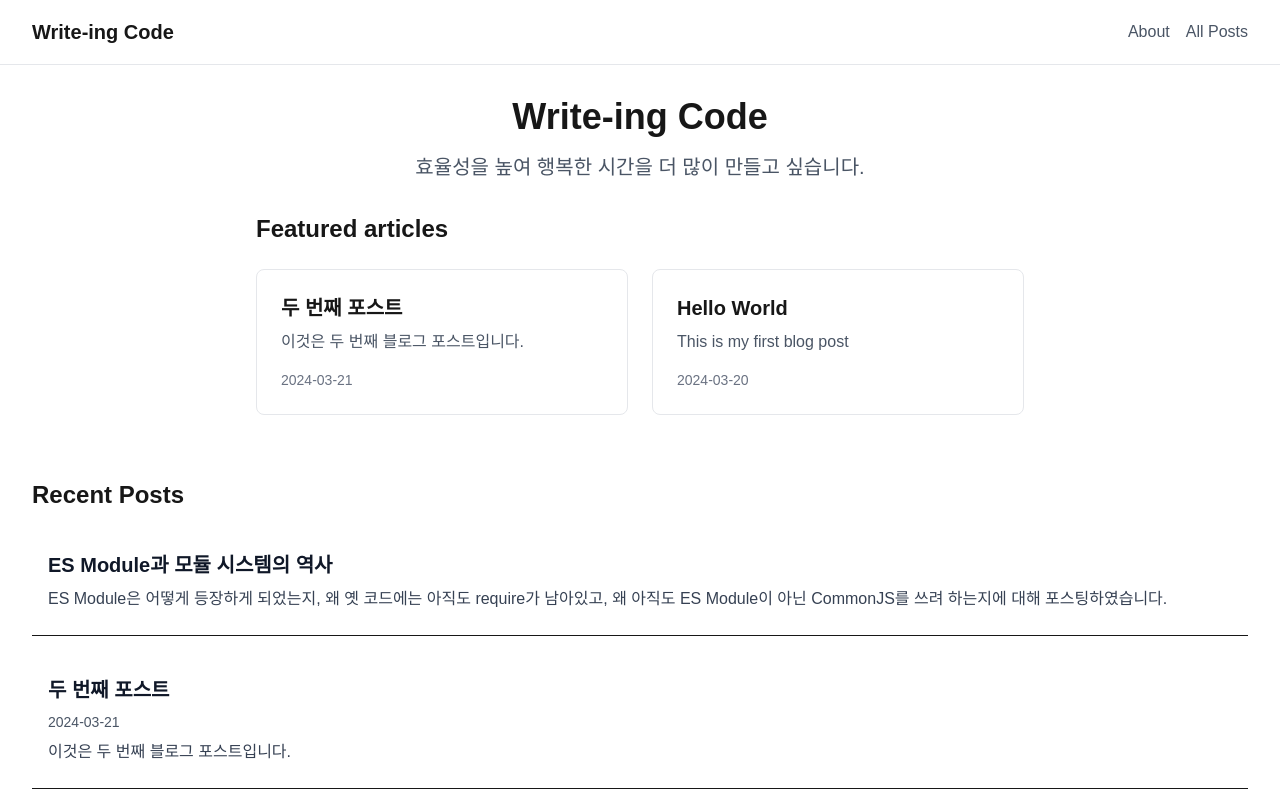
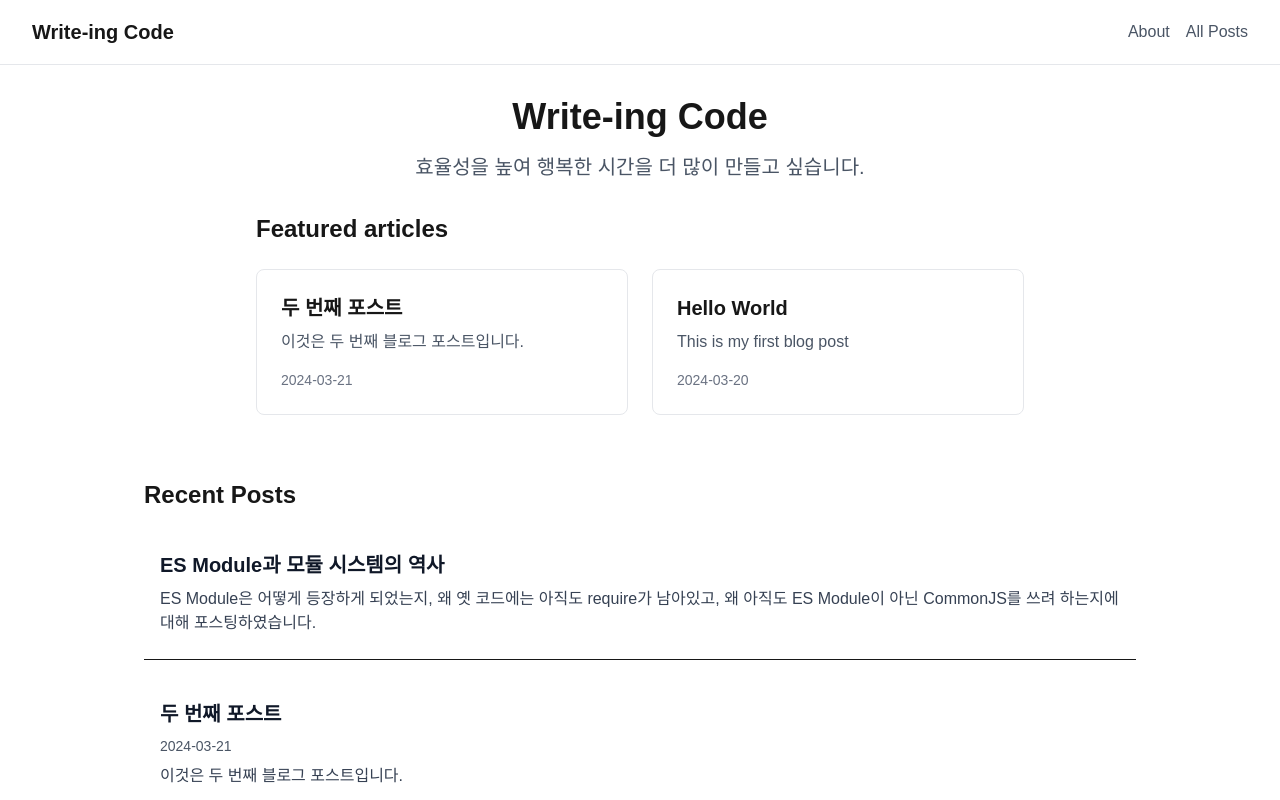
Before and after one commit to te-ing/te-ing-blog, a Next.js app: page / in a window 1280 px wide. Shown: the top 800 px of the page. Built offline with nearby package versions, Linux system fonts and the light colour scheme.

Commit message:
feat: 메인 페이지 최대 가로넓이 수정

```diff
--- a/src/app/page.tsx
+++ b/src/app/page.tsx
@@ -5,6 +5,7 @@ import FeaturedArticles from '@/components/FeaturedArticles';
 export default function Home() {
   return (
     <Layout>
+      <div className="max-w-[1024px] mx-auto px-4">
         <div className="space-y-8">
           <section className="text-center">
             <h1 className="text-4xl font-bold mb-4">Write-ing Code</h1>
@@ -16,6 +17,7 @@ export default function Home() {
           <FeaturedArticles />
           <RecentPosts />
         </div>
+      </div>
     </Layout>
   );
 }
```
Lines whose indentation alone changed are shown as unchanged.
